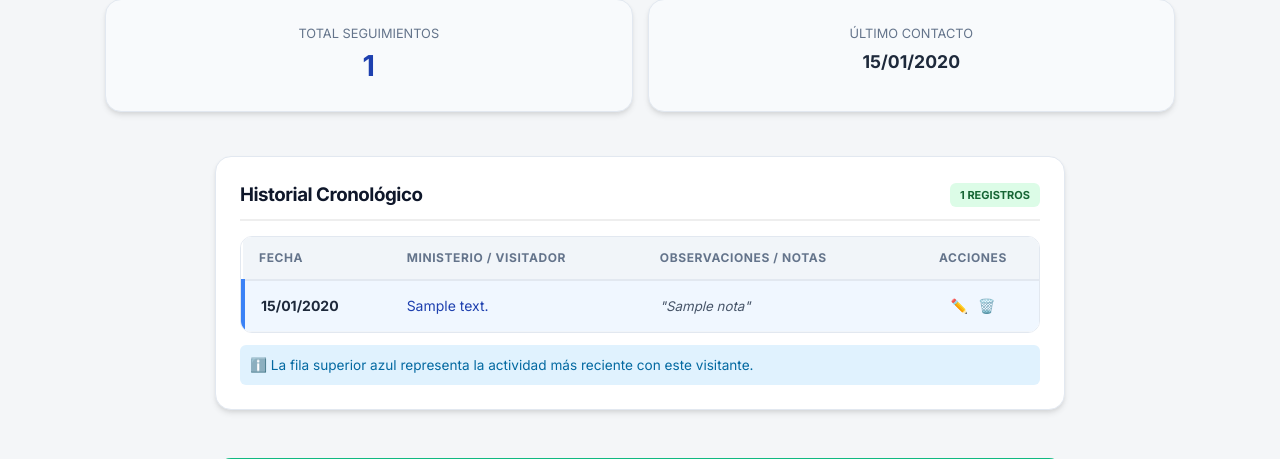
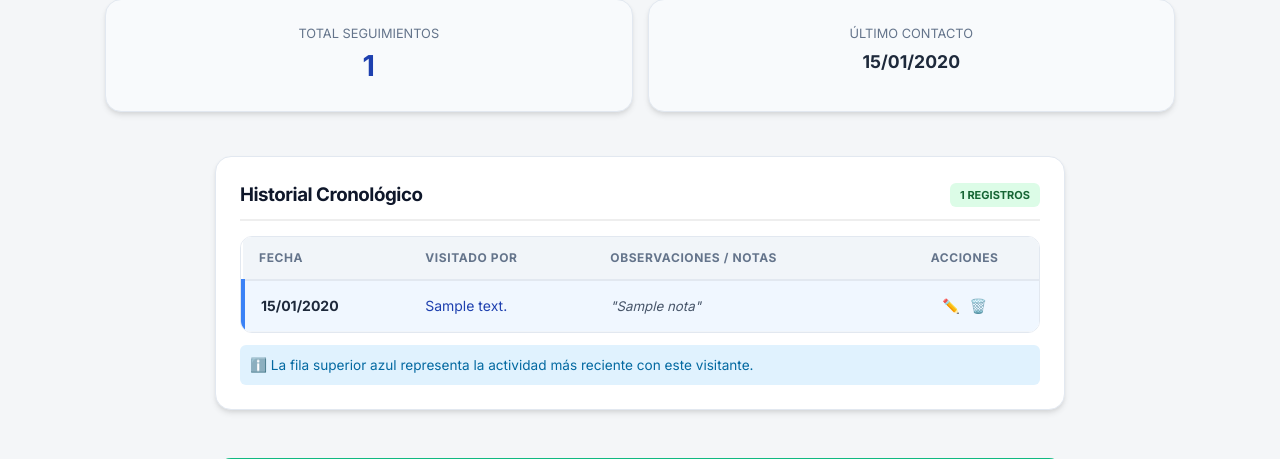
Before and after one commit to francis7077/visitas-iglesia, a Flask app: template templates/detalle_visita.html in a window 1280 px wide. Shown: the part 143-602 px from the top of the page. Run offline with Flask 3, Linux system fonts and the light colour scheme; the template is opened without the code that fills it: most values are stand-ins (such as "Sample title", 1, 10 or a date in 2020); some libraries are stand-ins or nearby versions.

Commit message:
modificacón

```diff
--- a/templates/detalle_visita.html
+++ b/templates/detalle_visita.html
@@ -28,7 +28,7 @@
                 <thead>
                     <tr>
                         <th>Fecha</th>
-                        <th>Ministerio / Visitador</th>
+                        <th>Visitado por</th>
                         <th>Observaciones / Notas</th>
                         <th style="text-align:center">Acciones</th>
                     </tr>
```
